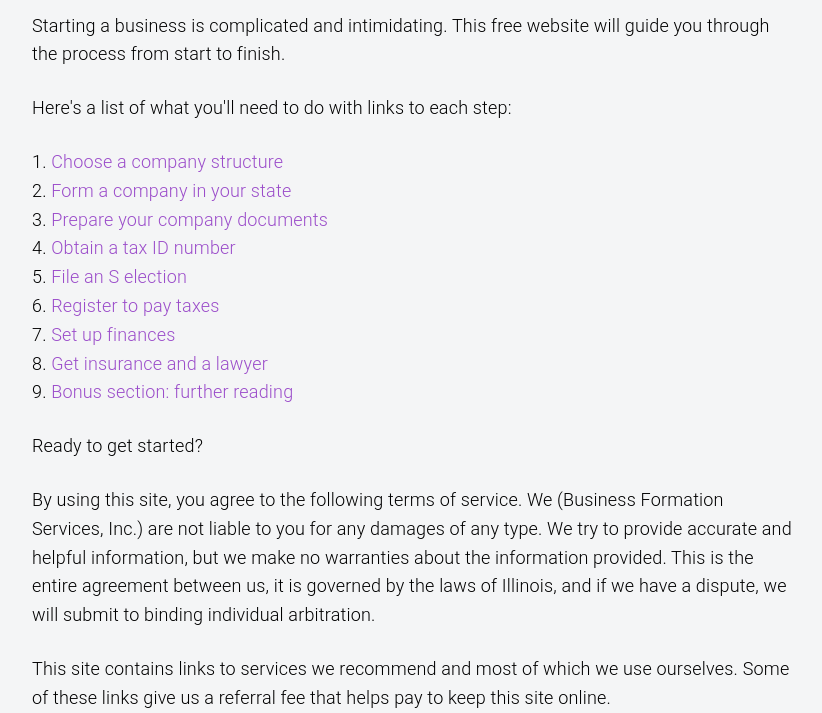
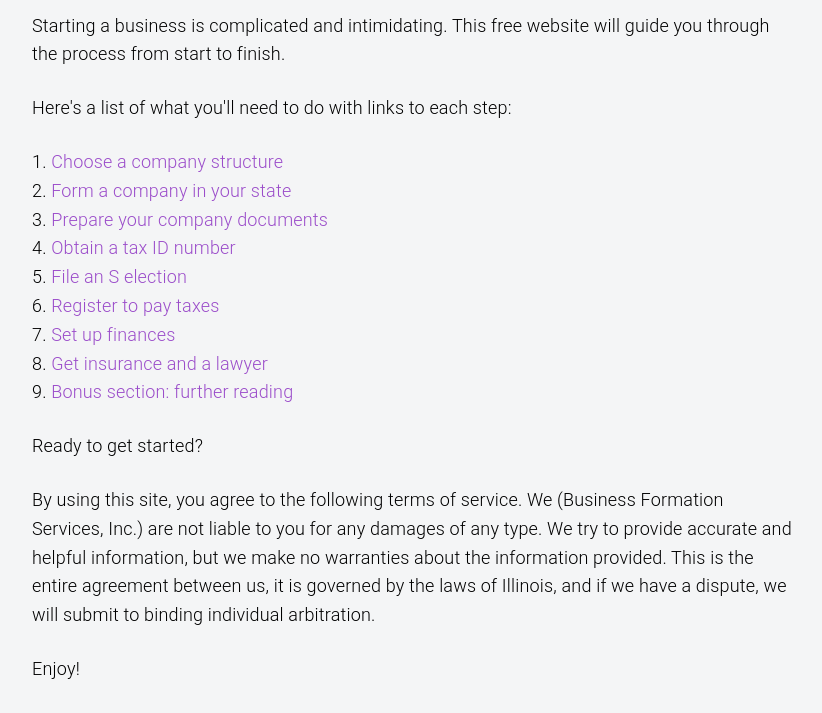
Before and after one commit to michaelrkn/www.startmybusiness.us, a plain HTML site: page index.html in a window 1280 px wide. Shown: the part 230-943 px from the top of the page, without its empty margins (228-1050 px from the left). Drawn offline with nearby package versions, Linux system fonts and the light colour scheme.

Commit message:
Remove affiliate disclaimer

```diff
--- a/index.html
+++ b/index.html
@@ -46,8 +46,6 @@
 
       <p>By using this site, you agree to the following terms of service. We (Business Formation Services, Inc.) are not liable to you for any damages of any type. We try to provide accurate and helpful information, but we make no warranties about the information provided. This is the entire agreement between us, it is governed by the laws of Illinois, and if we have a dispute, we will submit to binding individual arbitration.</p>
 
-      <p>This site contains links to services we recommend and most of which we use ourselves. Some of these links give us a referral fee that helps pay to keep this site online.</p>
-
       <p>Enjoy!</p>
 
       <p><a class="next" href="structure.html">Next: Choose a company structure</a></p>
```
